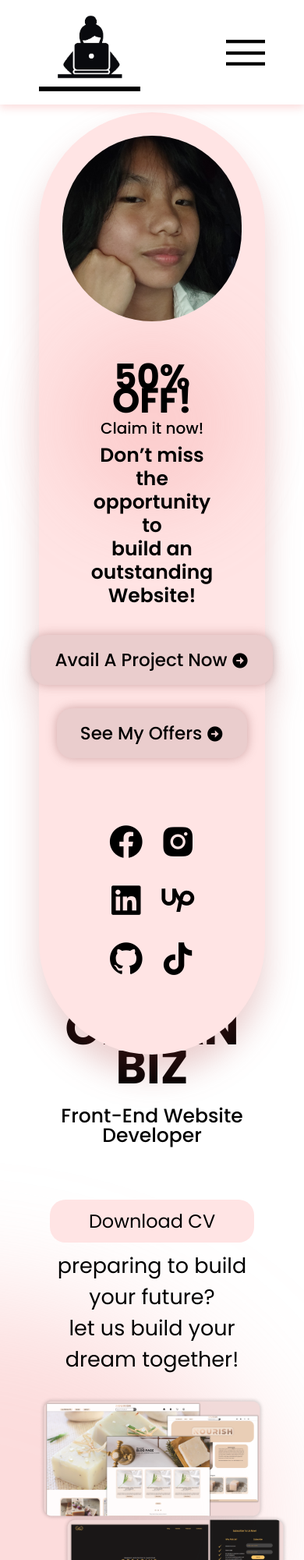
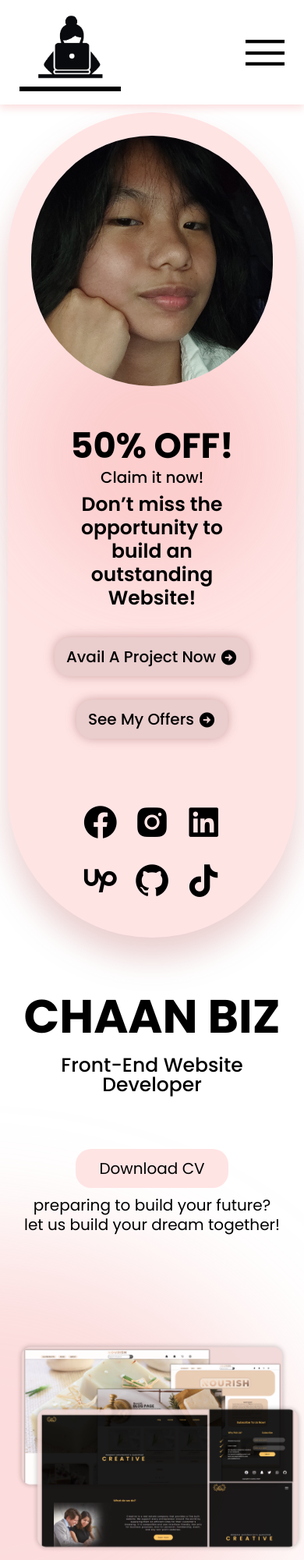
Before and after one commit to ChaanBiz/chaanbiz_portfolio, a plain HTML site: page index.html in a window 390 px wide. Shown: the top 2000 px of the page at 78% size. Drawn offline with nearby package versions, Linux system fonts and the light colour scheme.

Commit message:
scss change 2

```diff
--- a/style.scss
+++ b/style.scss
@@ -966,14 +966,15 @@ body {
 
 @media (max-width: 600px) {
     body header {
-        padding: 10px 50px;
+        padding: 10px 25px;
     }
-    .home {
+    body .home {
+        margin: 0 10px;
         .left {
             .discount {
                 h2 {
                     font-size: 45px;
-                    line-height: 30px;
+                    line-height: 40px;
                 }
                 span {
                     font-size: 20px;
@@ -983,14 +984,25 @@ body {
                     line-height: 30px;
                 }
                 .button button {
-                    font-size: 23px;
+                    padding: 10px 15px;
+                    font-size: 20px;
                 }
             }
             .social_media {
                 padding: 30px 30px 0 30px;
             }
         }
-        .right .up {
+        .right {
+            padding: 10px;
+            .button {
+                a {
+                    text-decoration: none;
+                    color: black;
+                    font-size: 20px;
+                }
+            }
+            .up {
+                height: 60vh;
                 h1 {
                     line-height: 50px;
                     font-size: 60px;
@@ -1000,5 +1012,26 @@ body {
                     line-height: 25px;
                 }
             }
+            .down {
+                margin: 0;
+
+                .images img:last-child {
+                    left: 20px;
+                    top: 5rem;
                 }
             }
+        }
+    }
+    .home .right .down .button, .home .right .up .button {
+        button {
+            padding: 10px 30px;
+            a {
+                font-size: 20px;
+            }
+        }
+        p {
+            font-size: 20px;
+            line-height: 25px;
+        }
+    }
+}
```
Also changed, not shown: style.css, 1 other file. Lines whose indentation alone changed are shown as unchanged.
